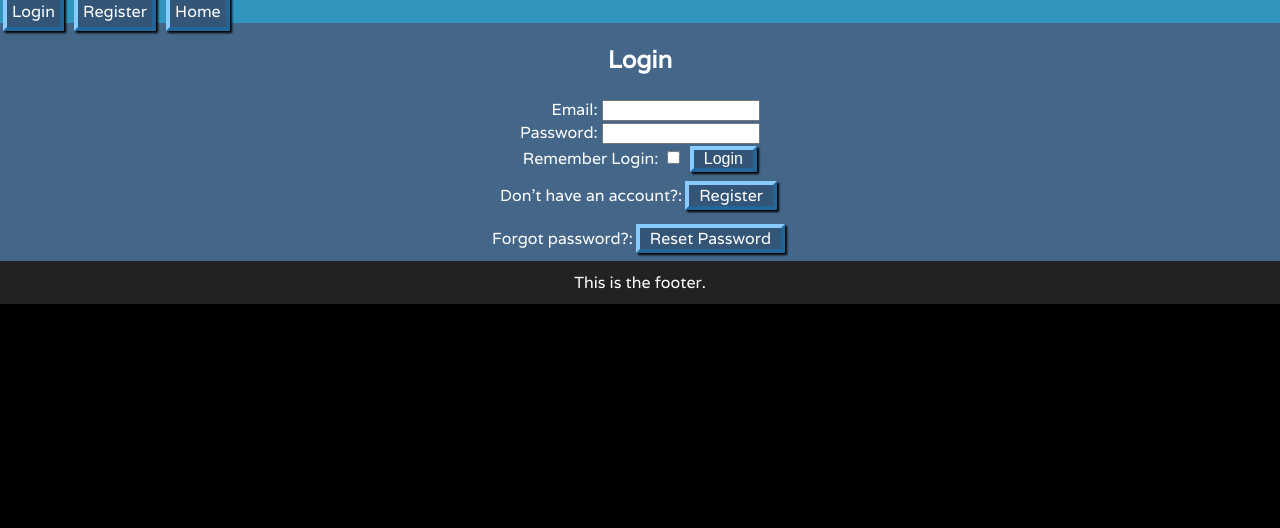
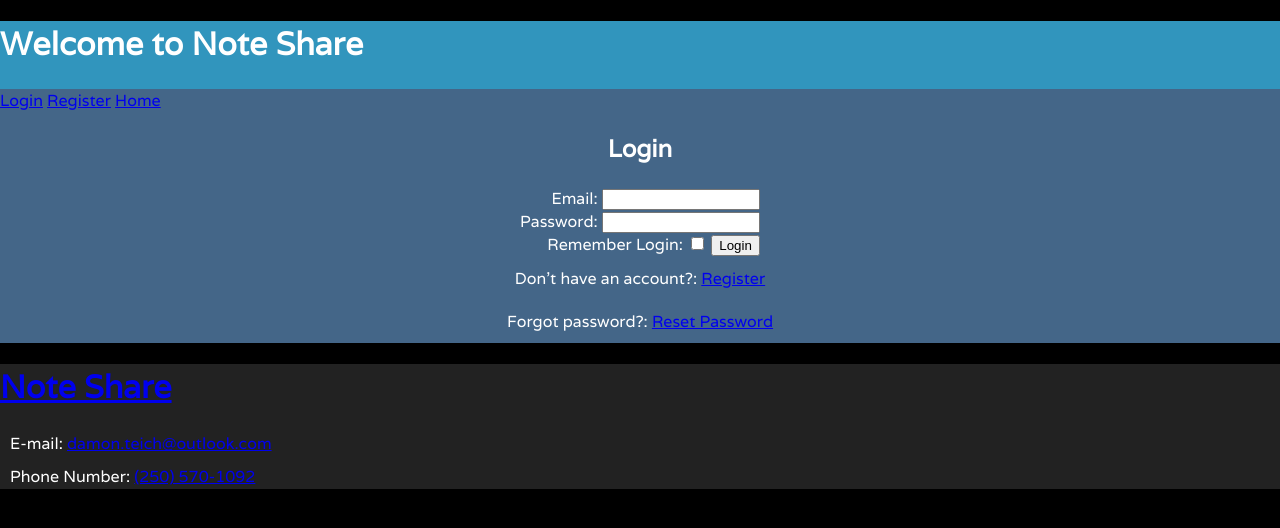
Before and after one commit to Damon-Teichroeb/note-share, a PHP site: page /login.php in a window 1280 px wide. Shown: the top 528 px of the page. Run offline with PHP 8.4, Linux system fonts and the light colour scheme.

Commit message:
Add files via upload

```diff
--- a/note_share/footer.php
+++ b/note_share/footer.php
@@ -1,7 +1,9 @@
+  <footer class="flex-footer">
+    <a href="index.php"><h1>Note Share</h1></a>
+    <p>E-mail: <a href="mailto:damon.teich@outlook.com">damon.teich@outlook.com</a></p>
+    <p>Phone Number: <a href="tel:+12505701092">(250) 570-1092</a></p>
+  </footer>
   <script src="scripts/main.js"></script>
-  <footer class="flex-container">
-    <p>This is the footer.</p>
-  </footer>
 </body>
 </html>
 
--- a/note_share/header.php
+++ b/note_share/header.php
@@ -19,26 +19,28 @@ else
   <meta name="viewport" content="width=device-width, initial-scale=1.0">
 </head>
 <body>
-  <header class="flex-nav">
+  <header>
+    <h1>Welcome to <logo>Note Share</logo></h1>
+    <section class="flex-nav">
       <?php
       if (isset($login))
       {
         $object = $dbh->query("SELECT users_name FROM users WHERE users_id = '$login';");
         $names  = $object->fetch_assoc();
         ?>
-      <a class="btn" href="includes/logout.inc.php"><?php echo $names['users_name'];?>: Logout</a>
-      <a class="btn" href="upload.php?">Upload</a>
+        <a class="nav-btn" href="includes/logout.inc.php"><?php echo $names['users_name'];?>: Logout</a>
+        <a class="nav-btn" href="upload.php?">Upload</a>
         <?php
       }
       else
       {
         ?>
-      <a class="btn" href="login.php">Login</a>
-      <a class="btn" href="signup.php">Register</a>
+        <a class="nav-btn" href="login.php">Login</a>
+        <a class="nav-btn" href="signup.php">Register</a>
         <?php
       }
       ?>
-    <a class="btn" href="index.php">Home</a>
+      <a class="nav-btn" href="index.php">Home</a>
       <?php
       // Signup notifications
       if (isset($_GET['signup']))
@@ -55,4 +57,5 @@ else
             echo "<p class=\"success\">You have successfully logged into your account!</p>";
         }
       ?>
+    </section>
   </header>
--- a/note_share/index.php
+++ b/note_share/index.php
@@ -9,14 +9,14 @@ include 'header.php';
     ?>
     <div>
       <p>Don't have an account yet? signing up is easy!</p>
-      <a class="btn" href="signup.php">Register</a>
+      <a class="a-btn" href="signup.php">Register</a>
     </div>
     <?php
   }
   ?>
   <div>
     <p>Upload your notes for your peers to see!</p>
-    <a class="btn" href="upload.php">Upload</a>
+    <a class="a-btn" href="upload.php">Upload</a>
   </div>
 </section>
 
--- a/note_share/login.php
+++ b/note_share/login.php
@@ -17,10 +17,10 @@ include 'header.php';
         value="<?php if(isset($_COOKIE['password'])){echo $_COOKIE['password'];}?>"><br>
       <label for="remember">Remember Login:</label>
       <input type="checkbox" id="remember" name="remember" <?php if(isset($_GET['remember'])){echo 'checked';}?>>
-      <input class="btn" type="submit" value="Login">
+      <input class="a-btn" type="submit" value="Login">
     </form>
-    <p>Don't have an account?:<a class="btn" href="signup.php">Register</a></p>
-    <p>Forgot password?:<a class="btn" href="reset-password.php">Reset Password</a></p>
+    <p>Don't have an account?: <a class="a-btn" href="signup.php">Register</a></p>
+    <p>Forgot password?: <a class="a-btn" href="reset-password.php">Reset Password</a></p>
     <?php
     // Login notifications
     if (isset($_GET['login']))
--- a/note_share/reset-password.php
+++ b/note_share/reset-password.php
@@ -7,7 +7,7 @@ include 'header.php';
   <form action="includes/reset-password.inc.php" method="post">
     <label for="email">Email:</label>
     <input type="text" class="email" name="email" included><br>
-    <input class="btn" type="submit" value="Send Validation">
+    <input class="a-btn" type="submit" value="Send Validation">
   </form>
   <?php
   if (isset($_GET['reset']))
```
Lines whose indentation alone changed are shown as unchanged.
